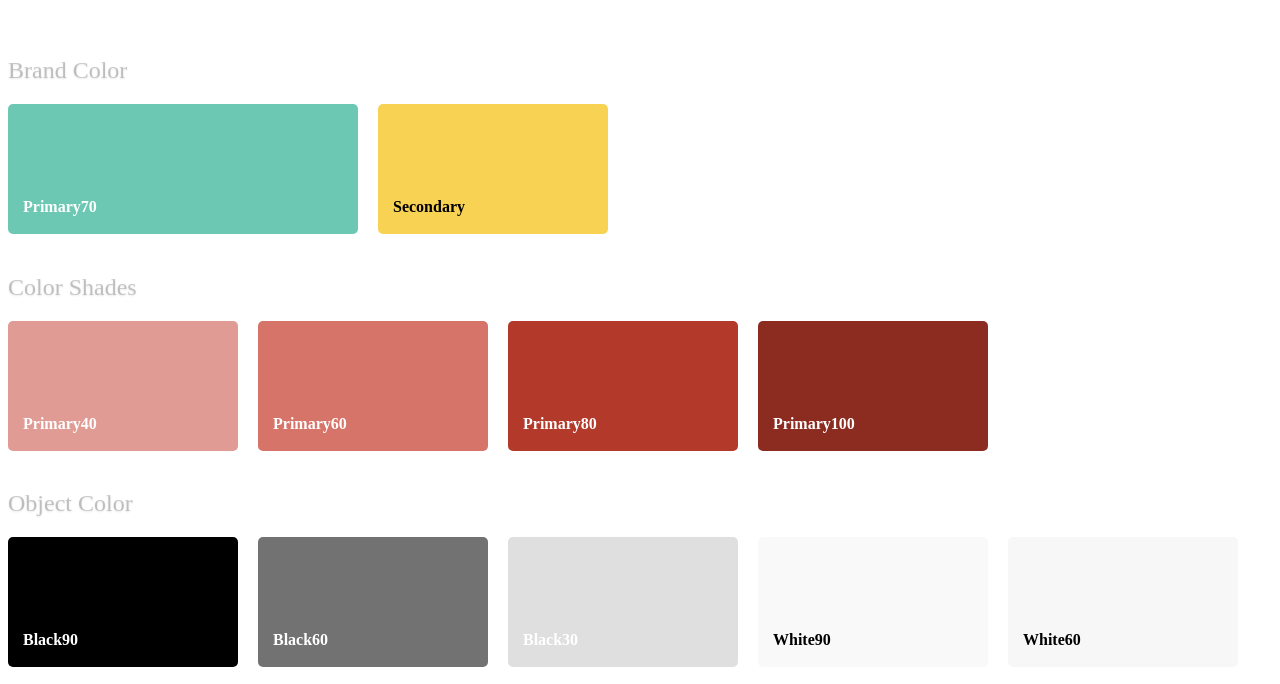
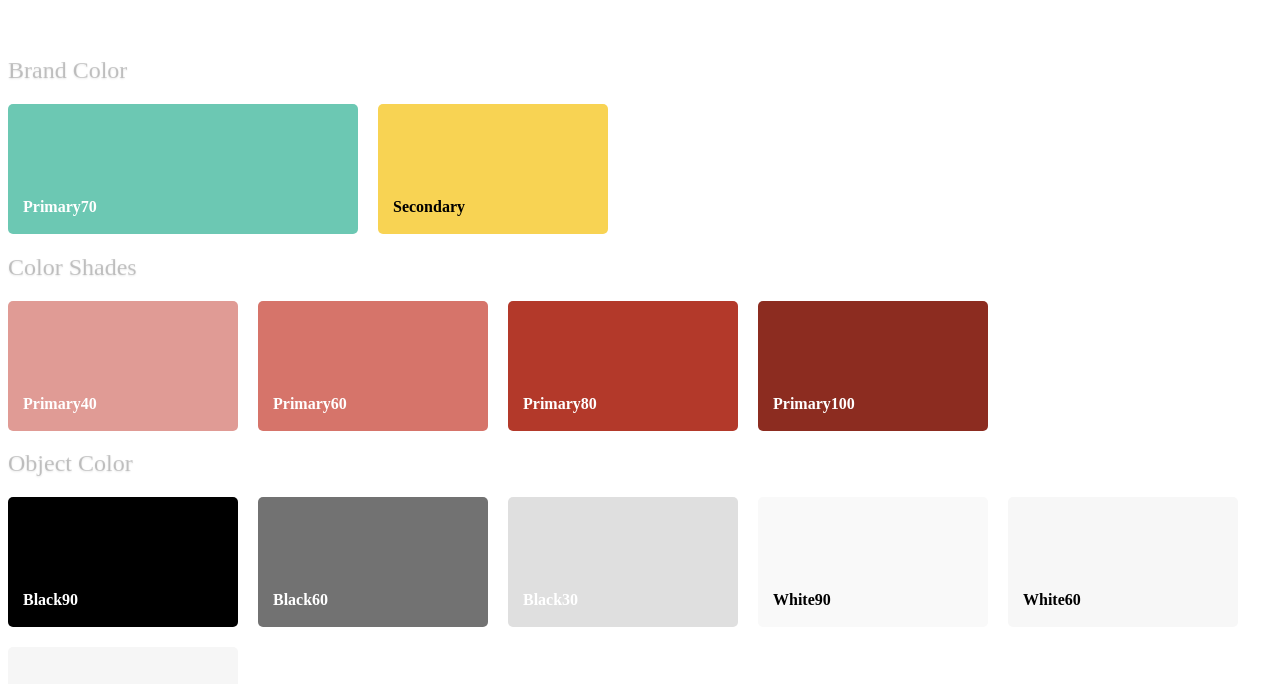
Before and after one commit to PixelArchitect0/hw_first_html, a plain HTML site: page index.html in a window 1280 px wide. Shown: the part 61-745 px from the top of the page. Drawn offline with Linux system fonts and the light colour scheme.

Commit message:
fix_container

```diff
--- a/css/style.css
+++ b/css/style.css
@@ -2,7 +2,7 @@
     display: flex;
     flex-wrap: wrap;
     gap: 20px;
-    height: 150px;
+    /*height: 70px;*/
 }
 
 h2{
```
Also changed, not shown: 1 other file.
